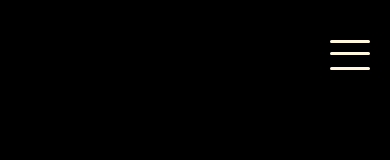
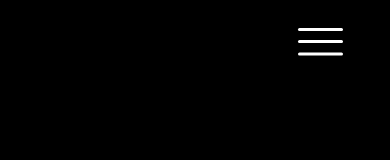
Before and after one commit to RG31/navbar-burger, a React (Create React App) app: page / in a window 390 px wide. Shown: the top 160 px of the page. Built offline with nearby package versions, Linux system fonts and the light colour scheme.

Commit message:
END menu Navbar Mobile

```diff
--- a/src/components/Nav.css
+++ b/src/components/Nav.css
@@ -28,10 +28,11 @@
     width: 50px;
     height: 50px;
     /* le carré menu burger transparent dans la NavBAr */
-    background: transparent ;
+    background: transparent ; /* on rend transparend le burger pour le DESKTOP) */
     margin-right: 2rem; /* pour ne pas être caché par le scroll bar */
     border: none;
     color: inherit;
+    /*display:none; /* on efface le burger pour le DESKTOP)=> sinon on décale tout, mieux de le rendre transparent */
 }
 
 @media screen and (max-width:767px) {
@@ -59,17 +60,29 @@
 
     /* burger menuv*/
     .navbar__burger {
+        display:block; /* on affiche le burger en mobile */
+        /* pour que le curseur pointe su rl'ensemble des 3 traits*/
+        position: fixed;
+        top: 1rem;
+        right: 1rem;
     }
+
+    .navbar__burger:hover {
+        cursor: pointer;
+
+    }
+
+
 
     .burger-bar,
     .burger-bar::before,
     .burger-bar::after {
         display: block;
-        width: 40px;
+        width: 45px;
         height: 3px;
         position: relative;
         border-radius: 3px;
-        background: cornsilk;
+        background:  white;
         ;
     }
     .burger-bar::before,
@@ -80,6 +93,6 @@
         transform: translateY(-12px);
     }
     .burger-bar::after {
-        transform: translateY(12px);
+        transform: translateY(9.5px);
     }
 }
```
Also changed, not shown: src/Screenshoot/END menu Navbar Mobile.png (added), src/Screenshoot/menu navbar MOBILE.png (deleted).
